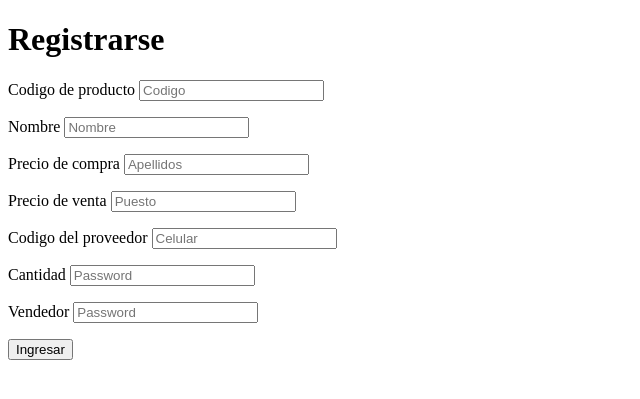
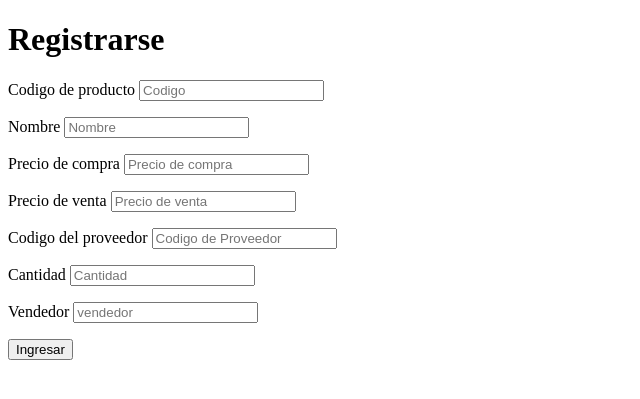
Before and after one commit to EmilioGobre/PHP, a PHP site: page /Agregar_pro.html in a window 1280 px wide. Shown: the top 399 px of the page, without its empty margins (0-640 px from the left). Run offline with PHP 8.4, Linux system fonts and the light colour scheme.

Commit message:
new file:   Base De Datos II/Proyecto Integrador.7z modified:   Base De Datos II/Proyecto Integrador/Agregar_pro.html modified:   Base De Datos II/Proyecto Integrador/Agregar_pro.php

```diff
--- a/Base De Datos II/Proyecto Integrador/Agregar_pro.html
+++ b/Base De Datos II/Proyecto Integrador/Agregar_pro.html
@@ -7,15 +7,15 @@
 </head>
 
 <body>
-    <form action="registro.php" method="post" class="container-form_agregar">
+    <form action="Agregar_pro.php" method="post" class="container-form_agregar">
         <h1 class="titulo-form_agregar">Registrarse</h1>
         <p>Codigo de producto <input type="number" placeholder="Codigo" name="codigo_pro" id="codigo_agregar"></p>
         <p>Nombre <input type="text" placeholder="Nombre" name="nombre" id="nombre"></p>
-        <p>Precio de compra <input type="number" placeholder="Apellidos" name="precio_com"></p>
-        <p>Precio de venta <input type="number" placeholder="Puesto" name="precio_vent"></p>
-        <p>Codigo del proveedor <input type="number" placeholder="Celular" name="cod_prov"></p>
-        <p>Cantidad <input type="number" placeholder="Password" name="cant"></p>
-        <p>Vendedor <input type="number" placeholder="Password" name="vend"></p>
+        <p>Precio de compra <input type="number" placeholder="Precio de compra" name="precio_com"></p>
+        <p>Precio de venta <input type="number" placeholder="Precio de venta" name="precio_vent"></p>
+        <p>Codigo del proveedor <input type="number" placeholder="Codigo de Proveedor" name="cod_prov"></p>
+        <p>Cantidad <input type="number" placeholder="Cantidad" name="cant"></p>
+        <p>Vendedor <input type="number" placeholder="vendedor" name="vend"></p>
         <input type="submit" value="Ingresar">
 </body>
 
--- a/Base De Datos II/Proyecto Integrador/Agregar_pro.php
+++ b/Base De Datos II/Proyecto Integrador/Agregar_pro.php
@@ -9,9 +9,9 @@ $vendedor = $_POST['vend'];
 
 include("db.php");
 
-$agreg_pro = "Insert into producto (codigo_producto, nombre_producto, precio_compra, precio_venta, proveedor,
+$agregar_pro = "Insert into producto (codigo_producto, nombre_producto, precio_compra, precio_venta, proveedor,
 cantidad, Vendedor) values ('$codigo','$nombre','$precio','$precio_venta','$codigo_proveedor','$cantidad','$vendedor')";
-$resultado = mysqli_query($conexion, $delete_pro);
+$resultado = mysqli_query($conexion, $agregar_pro);
 
 if ($resultado) {
     header("location:productos.php");
```
Also changed, not shown: 1 other file.
